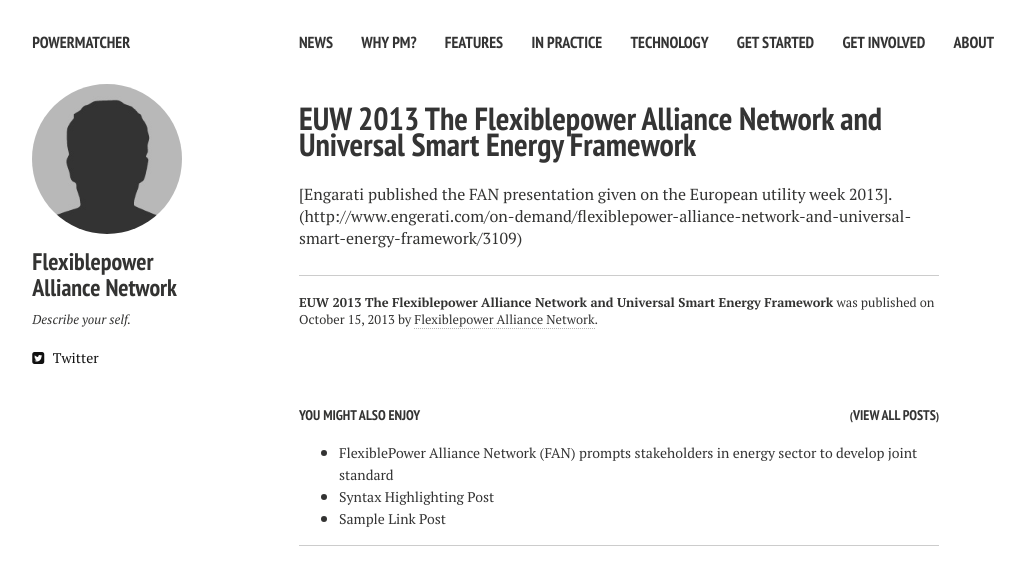
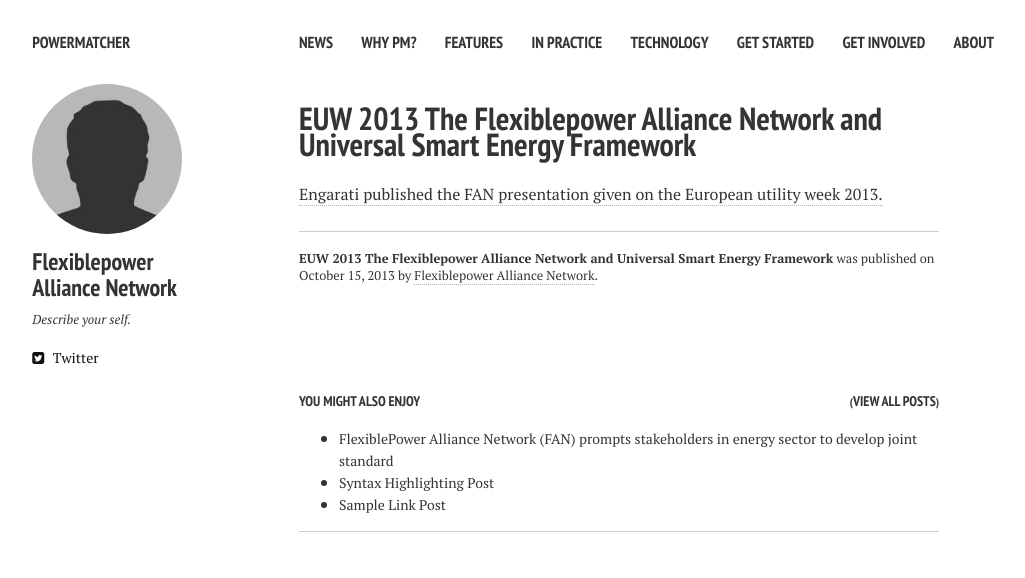
Before and after one commit to flexiblepower/flexiblepower.github.io, a Jekyll site: the page built from _posts/2013-10-15-EUW2013-The-Flexiblepower-Alliance-Network.md, in a window 1280 px wide, cut to the strip 0-578 px from the top of the page. Shown: the whole strip, without its empty margins (21-1046 px from the left). Built offline with Jekyll 4.4.1, drawn with Linux system fonts in a browser that asks for light colours; nearby versions of some CDN libraries.

Commit message:
Link fixed

```diff
--- a/_posts/2013-10-15-EUW2013-The-Flexiblepower-Alliance-Network.md
+++ b/_posts/2013-10-15-EUW2013-The-Flexiblepower-Alliance-Network.md
@@ -6,4 +6,4 @@
 comments: true
 ---
 
-[Engarati published the FAN presentation given on the European utility week 2013].(http://www.engerati.com/on-demand/flexiblepower-alliance-network-and-universal-smart-energy-framework/3109)
+[Engarati published the FAN presentation given on the European utility week 2013.](http://www.engerati.com/on-demand/flexiblepower-alliance-network-and-universal-smart-energy-framework/3109)
```
